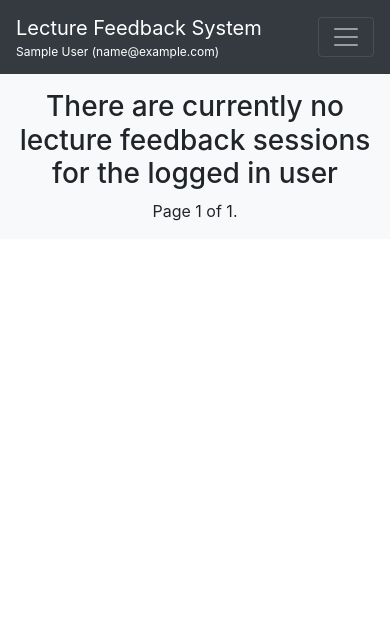
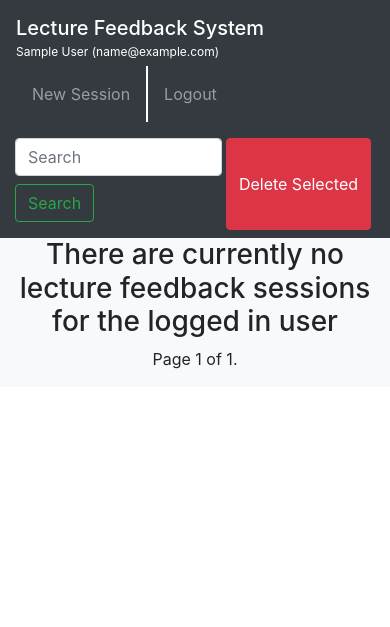
Before and after one commit to MorganMWJ/feedback_system, a Django app: page /staff/lectures/ in a window 390 px wide. Shown: the top 627 px of the page. Run offline with Django 3.2, Linux system fonts and the light colour scheme; the visitor is signed in with stand-in values (Sample User, id 1); data comes from the database, SQL or seed files in the repository; some libraries are stand-ins or nearby versions.

Commit message:
Added PDF extraction and updated navigation bar

```diff
--- a/feedback_system/staff/models.py
+++ b/feedback_system/staff/models.py
@@ -4,7 +4,7 @@ from django.db import models
 from django.core.validators import MinValueValidator
 
 class Lecture(models.Model):
-    title = models.CharField(max_length=50)
+    title = models.CharField(max_length=150)
     slide_count = models.IntegerField(
                     default=1,
                     validators=[MinValueValidator(1)])
--- a/feedback_system/staff/views.py
+++ b/feedback_system/staff/views.py
@@ -11,8 +11,9 @@ from django.contrib.auth import logout as auth_logout
 from django.contrib.auth.decorators import login_required
 
 from ldap3 import core
-from .forms import LoginForm, NewLectureForm
+from staff.forms import LoginForm, NewLectureForm, PDFUploadForm
 from staff.models import Lecture, Session
+from staff.pdf_extractor import get_info
 
 import pdb #pdb.set_trace() to start
 
@@ -72,13 +73,15 @@ def lecture_delete(request, id=None):
 
 @login_required(login_url='/staff/login/')
 def lecture_new(request):
+    #pdb.set_trace()
     context = {}
-    #if POST request
     if request.method == 'POST':
         #create a form instance populated with the data sent in the form
         form = NewLectureForm(request.POST)
         context['form'] = form
-        #check provided data is valid
+        pdf_form = PDFUploadForm(request.POST, request.FILES)
+        context['pdf_form'] = pdf_form
+        #check new lecture data is valid
         if form.is_valid():
             #create new lecture from cleaned_data
             title = form.cleaned_data.get('title')
@@ -94,9 +97,15 @@ def lecture_new(request):
                                 notes=notes)
             #redirect to view lecture index
             return HttpResponseRedirect(reverse('staff:index'))
+        #check pdf is valid
+        elif pdf_form.is_valid():
+            #if so extarct it from there
+            info = get_info(request.FILES['lecture_pdf_file'])
+            context['form'] = NewLectureForm(initial={'title': info['title'], 'slide_count': info['pageCount']})
         else:
             context['invalid_form_error'] = True
     else:
         context['form'] = NewLectureForm()
+        context['pdf_form'] = PDFUploadForm()
 
     return render(request, 'staff/lecture_new.html', context)
--- a/feedback_system/templates/base_layout.html
+++ b/feedback_system/templates/base_layout.html
@@ -10,10 +10,13 @@
     {% load static %}
     {% load i18n %}
     <style>
-    /*Code to get user under navbar title*/
+      /*Code to get user under navbar title*/
       .navbar-brand small {
       display:block;
       font-size:12px;
+      }
+      #id_lecture_pdf_file{
+        margin-left: 1rem;
       }
       /*Code to set background image*/
       /* body{
--- a/feedback_system/templates/staff/lecture_list.html
+++ b/feedback_system/templates/staff/lecture_list.html
@@ -6,33 +6,30 @@
 {% endblock %}
 
 {% block content %}
-    <nav class="navbar navbar-expand-lg navbar-dark bg-dark">
-      <span class="navbar-brand mb-0">{% trans "Lecture Feedback System" %} <small>{% if user.is_authenticated %}{{user.get_full_name}} ({{user.email}}){% endif %}</small></span>
-      <button class="navbar-toggler" type="button" data-toggle="collapse" data-target="#navbarContent" aria-controls="navbarSupportedContent" aria-expanded="false" aria-label="Toggle navigation">
-        <span class="navbar-toggler-icon"></span>
-      </button>
-
-      <div class="collapse navbar-collapse" id="navbarContent">
-        <ul class="navbar-nav mr-auto">
+<nav class="navbar navbar-expand-lg navbar-dark bg-dark d-flex justify-content-between">
+  <span class="navbar-brand h2 mb-0">{% trans "Lecture Feedback System" %} <small>{% if user.is_authenticated %}{{user.get_full_name}} ({{user.email}}){% endif %}</small></span>
+  <div>
+    <ul class="navbar-nav mr-auto d-flex flex-row">
       <li class="nav-item">
-            <a class="nav-link btn btn-outline-light mr-1" href="{% url 'staff:lecture_new' %}" role="button">New Session</a>
+        <a class="nav-link border-right border-white p-3" href="{% url 'staff:lecture_new' %}" role="button">New Session</a>
       </li>
       <li class="nav-item">
-            <a class="nav-link btn btn-outline-light ml-1" href="{% url 'staff:logout' %}" role="button">Logout</a>
+        <a class="nav-link border-left border-white p-3" href="{% url 'staff:logout' %}" role="button">Logout</a>
       </li>
     </ul>
-        <!-- <div class="navbar-nav">
-          <a class="nav-link mr-1" href="">New Session</a>
-          <a class="nav-link ml-1" href="{% url 'staff:logout' %}">Logout</a>
-        </div> -->
-        <form class="form-inline my-2 my-lg-0">
-          <input class="form-control mr-sm-2" type="search" placeholder="Search" aria-label="Search">
-          <button class="btn btn-outline-success my-2 my-sm-0" type="submit">Search</button>
-        </form>
   </div>
 </nav>
 
-    <div class="container-fluid bg-light p-3">
+<div class="container-fluid bg-light pb-3">
+  <div class="row">
+    <div class="col-sm-auto bg-dark d-flex flex-row"">
+        <form class=" form-inline my-2 my-lg-0">
+      <input class="form-control mr-sm-2" type="search" placeholder="Search" aria-label="Search">
+      <button class="btn btn-outline-success my-2 my-sm-0" type="submit">{% trans "Search" %}</button>
+      </form>
+      <button href="" type="button" class="btn btn-danger my-2 mx-1">{% trans "Delete Selected" %}</button>
+    </div>
+  </div>
   <div class="row">
     <div class="col-sm">
       {% if lecture_list %}
@@ -56,7 +53,9 @@
         {% endfor %}
       </ul>
       {% else %}
-            <h3><center>There are currently no lecture feedback sessions for the logged in user</center></h3>
+      <h3>
+        <center>There are currently no lecture feedback sessions for the logged in user</center>
+      </h3>
       {% endif %}
     </div>
   </div>
@@ -64,8 +63,8 @@
     <div class="pagination">
       <span class="step-links">
         {% if lecture_list.has_previous %}
-                    <a href="?page=1">&laquo; first</a>
-                    <a href="?page={{ lecture_list.previous_page_number }}">previous</a>
+        <a href="?page=1">&laquo; {% trans "First" %}</a>
+        <a href="?page={{ lecture_list.previous_page_number }}">{% trans "previous" %}</a>
         {% endif %}
 
         <span class="current">
@@ -73,8 +72,8 @@
         </span>
 
         {% if lecture_list.has_next %}
-                    <a href="?page={{ lecture_list.next_page_number }}">next</a>
-                    <a href="?page={{ lecture_list.paginator.num_pages }}">last &raquo;</a>
+        <a href="?page={{ lecture_list.next_page_number }}">{% trans "next" %}</a>
+        <a href="?page={{ lecture_list.paginator.num_pages }}">{% trans "Last" %} &raquo;</a>
         {% endif %}
       </span>
     </div>
```
Also changed, not shown: feedback_system/staff/forms.py (+6 -2 lines), feedback_system/staff/pdf_extractor.py (added, +10 -0 lines), feedback_system/staff/validators.py (added, +8 -0 lines), feedback_system/templates/staff/lecture_new.html (+14 -15 lines), feedback_system/templates/staff/login.html (+14 -2 lines), Useful Commands for Project.txt (line endings or trailing spaces), feedback_system/staff/migrations/0003_auto_20190305_1758.py (added), 4 other files. Lines whose indentation alone changed are shown as unchanged.
